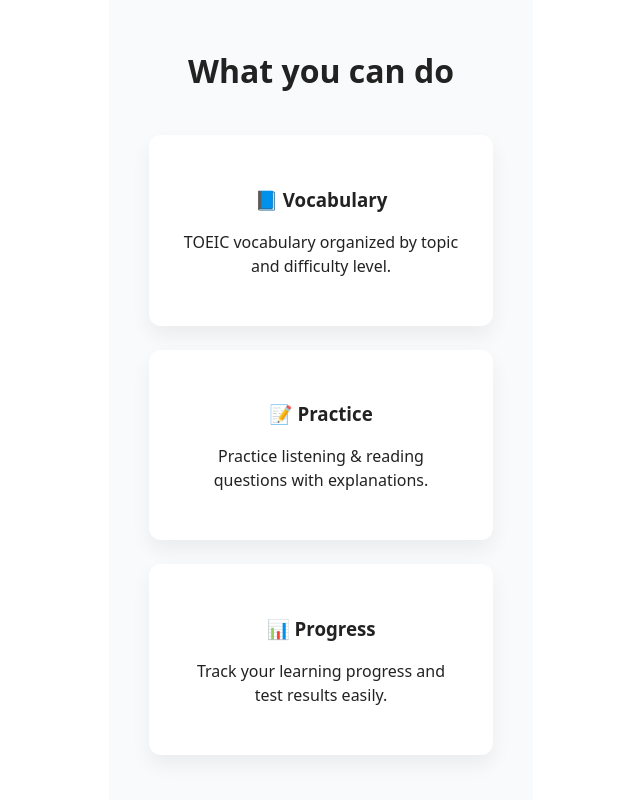
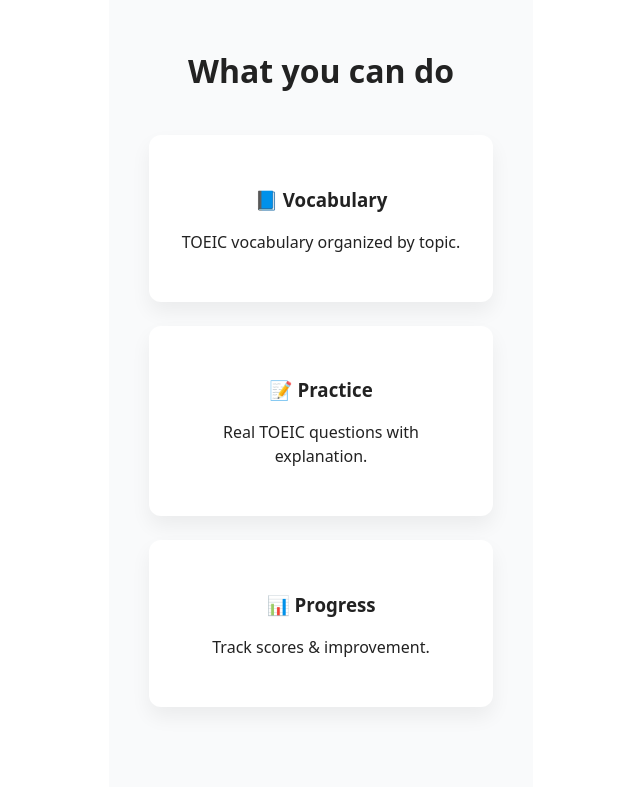
Before and after one commit to truongluu46/toeic-web, a React (Vite) app: page / in a window 1280 px wide. Shown: the part 1160-1960 px from the top of the page, without its empty margins (391-1031 px from the left). Built offline with nearby package versions, Linux system fonts and the light colour scheme.

Commit message:
feat: add scroll-based reveal animations using IntersectionObserver

```diff
--- /dev/null
+++ b/src/hooks/useScrollAnimation.js
@@ -0,0 +1,25 @@
+import { useEffect } from "react";
+
+export default function useScrollAnimation() {
+  useEffect(() => {
+    const elements = document.querySelectorAll(".reveal");
+
+    const observer = new IntersectionObserver(
+      (entries) => {
+        entries.forEach((entry) => {
+          if (entry.isIntersecting) {
+            entry.target.classList.add("active");
+            observer.unobserve(entry.target);
+          }
+        });
+      },
+      {
+        threshold: 0.15,
+      }
+    );
+
+    elements.forEach((el) => observer.observe(el));
+
+    return () => observer.disconnect();
+  }, []);
+}
--- a/src/pages/Home.jsx
+++ b/src/pages/Home.jsx
@@ -1,10 +1,14 @@
 import "./Home.css";
+import "../styles/animations.css";
+import useScrollAnimation from "../hooks/useScrollAnimation";
 
 function Home() {
+  useScrollAnimation();
+
   return (
     <div className="home">
       {/* Navbar */}
-      <header className="navbar">
+      <header className="navbar reveal active">
         <div className="logo">TOEIC Practice</div>
         <nav>
           <a href="/">Home</a>
@@ -15,7 +19,7 @@
       </header>
 
       {/* Hero */}
-      <section className="hero animate-fade-up">
+      <section className="hero reveal">
         <div className="hero-content">
           <h1>Boost Your TOEIC Score</h1>
           <p>
@@ -30,35 +34,34 @@
       </section>
 
       {/* Features */}
-      <section className="features animate-fade-up delay-1">
+      <section className="features reveal delay-1">
         <h2>What you can do</h2>
 
         <div className="feature-list">
-          <div className="feature-card">
+          <div className="feature-card reveal delay-1 scale">
             <h3>📘 Vocabulary</h3>
-            <p>TOEIC vocabulary organized by topic and difficulty level.</p>
+            <p>TOEIC vocabulary organized by topic.</p>
           </div>
 
-          <div className="feature-card">
+          <div className="feature-card reveal delay-2 scale">
             <h3>📝 Practice</h3>
-            <p>Practice listening & reading questions with explanations.</p>
+            <p>Real TOEIC questions with explanation.</p>
           </div>
 
-          <div className="feature-card">
+          <div className="feature-card reveal delay-3 scale">
             <h3>📊 Progress</h3>
-            <p>Track your learning progress and test results easily.</p>
+            <p>Track scores & improvement.</p>
           </div>
         </div>
       </section>
 
       {/* CTA */}
-      <section className="cta animate-fade-up delay-2">
+      <section className="cta reveal delay-2">
         <h2>Ready to improve your TOEIC?</h2>
         <button className="btn primary">Get Started Now</button>
       </section>
 
-      {/* Footer */}
-      <footer className="footer">
+      <footer className="footer reveal delay-3">
         © 2026 TOEIC Practice Web
       </footer>
     </div>
--- /dev/null
+++ b/src/styles/animations.css
@@ -0,0 +1,34 @@
+/* Base reveal */
+.reveal {
+  opacity: 0;
+  transform: translateY(60px);
+  transition: all 0.8s cubic-bezier(0.4, 0, 0.2, 1);
+}
+
+/* Active */
+.reveal.active {
+  opacity: 1;
+  transform: translateY(0);
+}
+
+/* Delay helpers */
+.delay-1 {
+  transition-delay: 0.15s;
+}
+
+.delay-2 {
+  transition-delay: 0.3s;
+}
+
+.delay-3 {
+  transition-delay: 0.45s;
+}
+
+/* Optional: scale effect */
+.scale {
+  transform: scale(0.95);
+}
+
+.scale.active {
+  transform: scale(1);
+}
```
